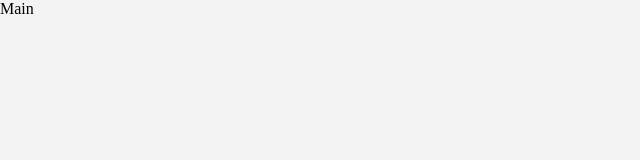
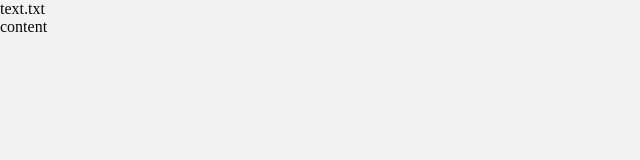
Before and after one commit to telesleo/OS, a React (Create React App) app: page / in a window 1280 px wide. Shown: the top 160 px of the page, without its empty margins (0-640 px from the left). Built offline with nearby package versions, Linux system fonts and the light colour scheme.

Commit message:
Add 'Window' component

```diff
--- a/src/App.jsx
+++ b/src/App.jsx
@@ -9,7 +9,12 @@ function App() {
     content: {
       desktop: {
         type: 'directory',
-        content: {},
+        content: {
+          'text.txt': {
+            type: 'file',
+            content: 'content',
+          },
+        },
       },
       newFolder: {
         type: 'directory',
--- a/src/Pages/Main.jsx
+++ b/src/Pages/Main.jsx
@@ -1,8 +1,33 @@
-import React from 'react';
+import React, { useState } from 'react';
+import PropTypes from 'prop-types';
+import Window from '../components/Window';
 import styles from './main.module.css';
 
-export default function Main() {
+export default function Main({ storage }) {
+  const [windows] = useState([{
+    path: '/desktop/text.txt',
+  }]);
+
   return (
-    <div id={styles.main}>Main</div>
+    <div id={styles.main}>
+      <div id={styles.windows}>
+        {
+          windows.map((window, index) => (
+            <Window
+              key={index + window.path}
+              storage={storage}
+              path={window.path}
+            />
+          ))
+        }
+      </div>
+    </div>
   );
 }
+
+Main.propTypes = {
+  storage: PropTypes.shape({
+    type: PropTypes.string,
+    content: PropTypes.shape({}),
+  }).isRequired,
+};
--- /dev/null
+++ b/src/components/Window/index.jsx
@@ -0,0 +1,43 @@
+import React, { useEffect, useState } from 'react';
+import PropTypes from 'prop-types';
+import { basename } from 'path-browserify';
+import { isPathValid, getEntry } from '../../utils/fileSystem';
+import styles from './window.module.css';
+
+export default function Window({ storage, path }) {
+  const [name, setName] = useState();
+  const [entry, setEntry] = useState();
+
+  useEffect(() => {
+    if (!isPathValid(storage, path)) return;
+    setName(basename(path));
+    setEntry(getEntry(storage, path));
+  }, [path]);
+
+  return (
+    <div className={styles.window}>
+      {
+        (name) && (
+          <div>
+            {name}
+          </div>
+        )
+      }
+      {
+        (entry) && (
+          <div>
+            {entry.content}
+          </div>
+        )
+      }
+    </div>
+  );
+}
+
+Window.propTypes = {
+  storage: PropTypes.shape({
+    type: PropTypes.string,
+    content: PropTypes.shape({}),
+  }).isRequired,
+  path: PropTypes.string.isRequired,
+};
--- /dev/null
+++ b/src/components/Window/window.module.css
@@ -0,0 +1,4 @@
+.window {
+  background-color: var(--white);
+  color: var(--black);
+}
```
